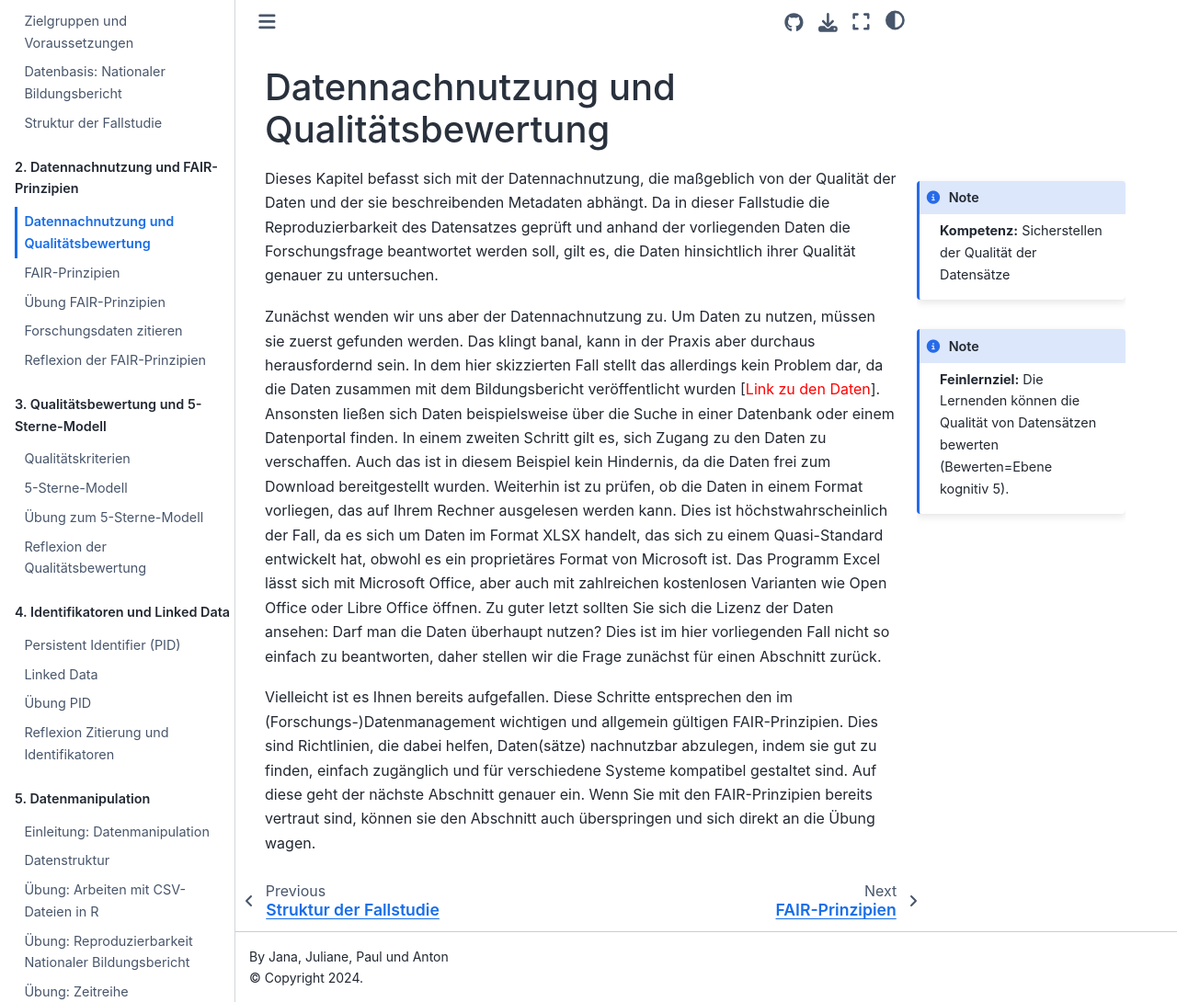
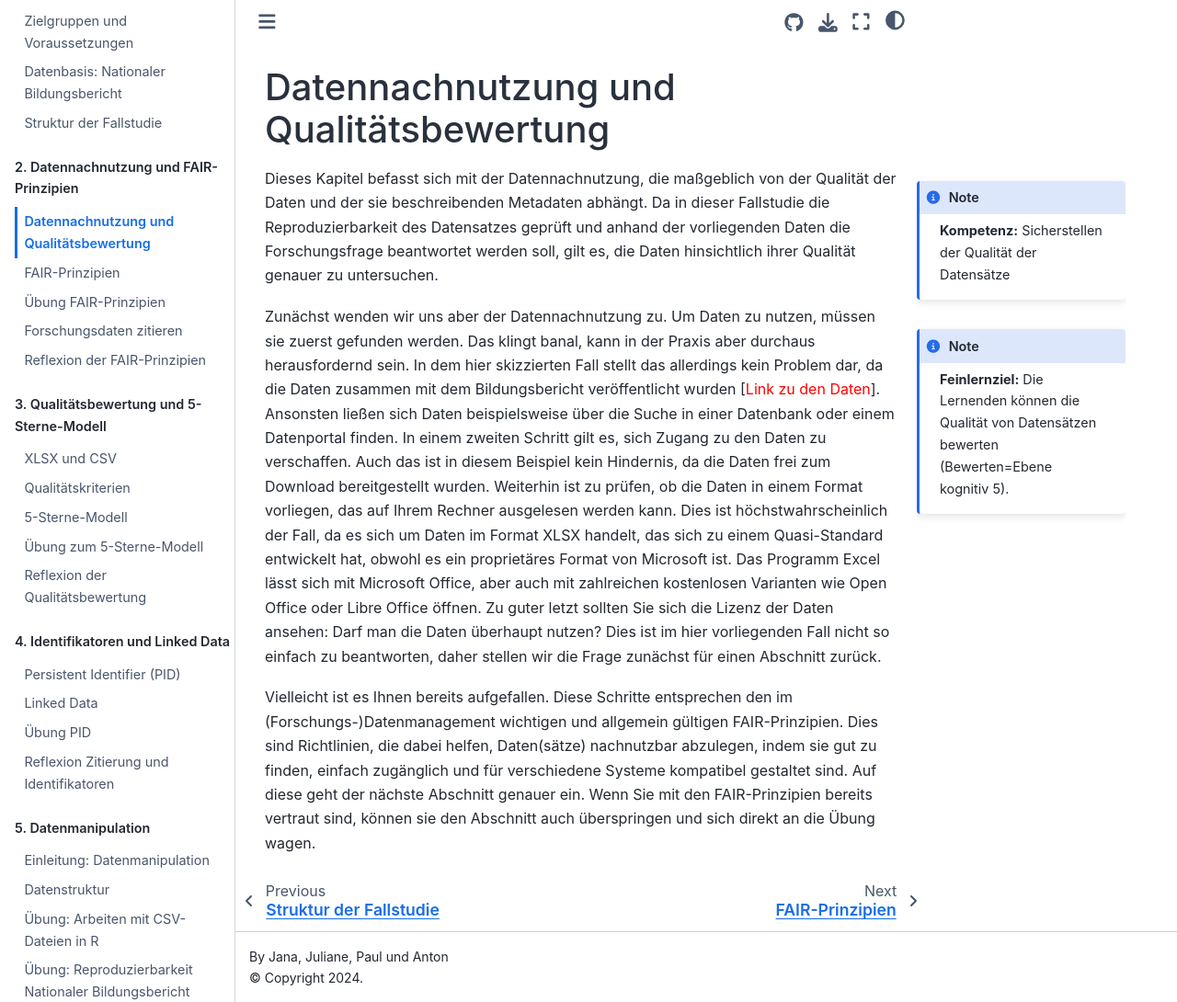
Before and after one commit to quadriga-dk/Tabelle-Fallstudie-1, a Jupyter Book: the page built from Markdown/05_Datennachnutzung.md, in a window 1280 px wide and 1090 px high. Shown: the whole window at 92% size. Built offline with Jupyter Book 1.0.4 settings and Sphinx 7.4.7 and the Sphinx Book theme 1.1.4, drawn with Linux system fonts in a browser that asks for light colours; pages that are not in the unit, such as notebooks, are missing from menus.

Commit message:
Update _toc.yml

```diff
--- a/_toc.yml
+++ b/_toc.yml
@@ -18,7 +18,7 @@ parts:
     - file: Markdown/09_Reflexion_FAIR
   - caption: 3. Qualitätsbewertung und 5-Sterne-Modell
     chapters:
-    - file: Markdown/Übung_Rohdaten
+    - file: Markdown/10_XLSXundCSV
     - file: Markdown/Qualitätskriterien
     - file: Markdown/5_Star_Model
     - file: Markdown/Star_Übung_CSV
```
